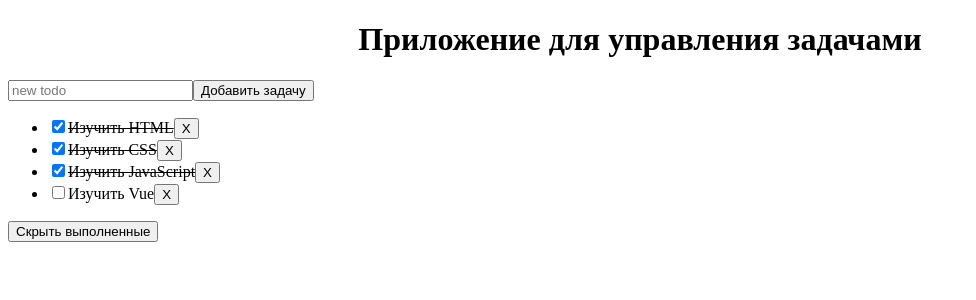
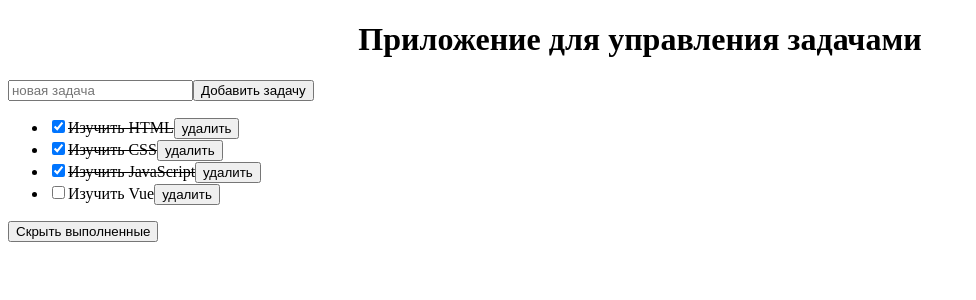
Before and after one commit to Ayronhayd/book-vue, a Vue app: page / in a window 1280 px wide. Shown: the top 300 px of the page, without its empty margins (0-976 px from the left). Built offline with nearby package versions, Linux system fonts and the light colour scheme.

Commit message:
Приложение для управления задачами 1.0.0

```diff
--- a/src/components/headerNew.vue
+++ b/src/components/headerNew.vue
@@ -30,14 +30,14 @@ function removeTodo(todo) {
 
 <template>
   <form @submit.prevent="addTodo">
-    <input v-model="newTodo" required placeholder="new todo">
+    <input v-model="newTodo" required placeholder="новая задача">
     <button>Добавить задачу</button>
   </form>
   <ul>
     <li v-for="todo in filteredTodos" :key="todo.id">
       <input type="checkbox" v-model="todo.done">
       <span :class="{ done: todo.done }">{{ todo.text }}</span>
-      <button @click="removeTodo(todo)">X</button>
+      <button @click="removeTodo(todo)">удалить</button>
     </li>
   </ul>
   <button @click="hideCompleted = !hideCompleted">
```
